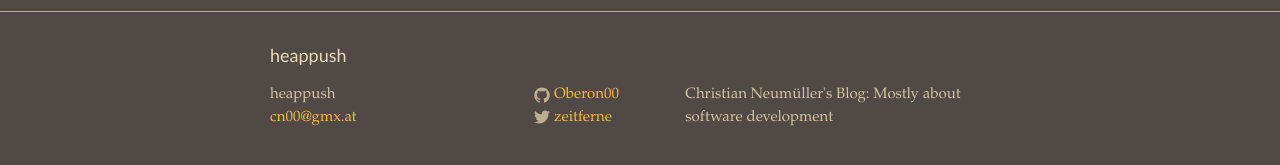
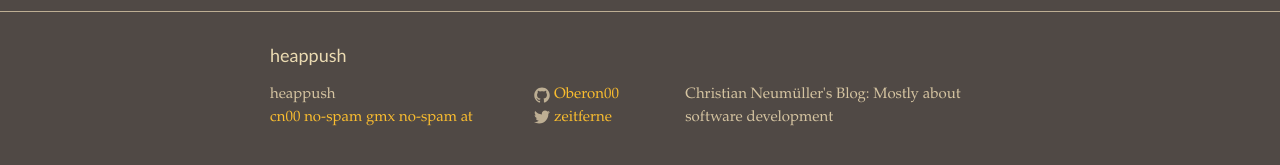
Before and after one commit to Oberon00/Oberon00.github.io, a Jekyll site: the page built from index.html, in a window 1280 px wide. Shown: the part 430-595 px from the top of the page. Built offline with Jekyll 4.4.1, drawn with Linux system fonts in a browser that asks for light colours.

Commit message:
Obfuscate email.

```diff
--- a/_config.yml
+++ b/_config.yml
@@ -4,7 +4,7 @@ description: > # this means to ignore newlines until "baseurl:"
   Christian Neumüller's Blog: Mostly about software development
 baseurl: "" # the subpath of your site, e.g. /blog/
 url: "http://oberon00.github.io" # the base hostname & protocol for your site
-email: cn00@gmx.at
+email: cn00 no-spam gmx no-spam at
 twitter_username: zeitferne
 github_username:  Oberon00
 
```
